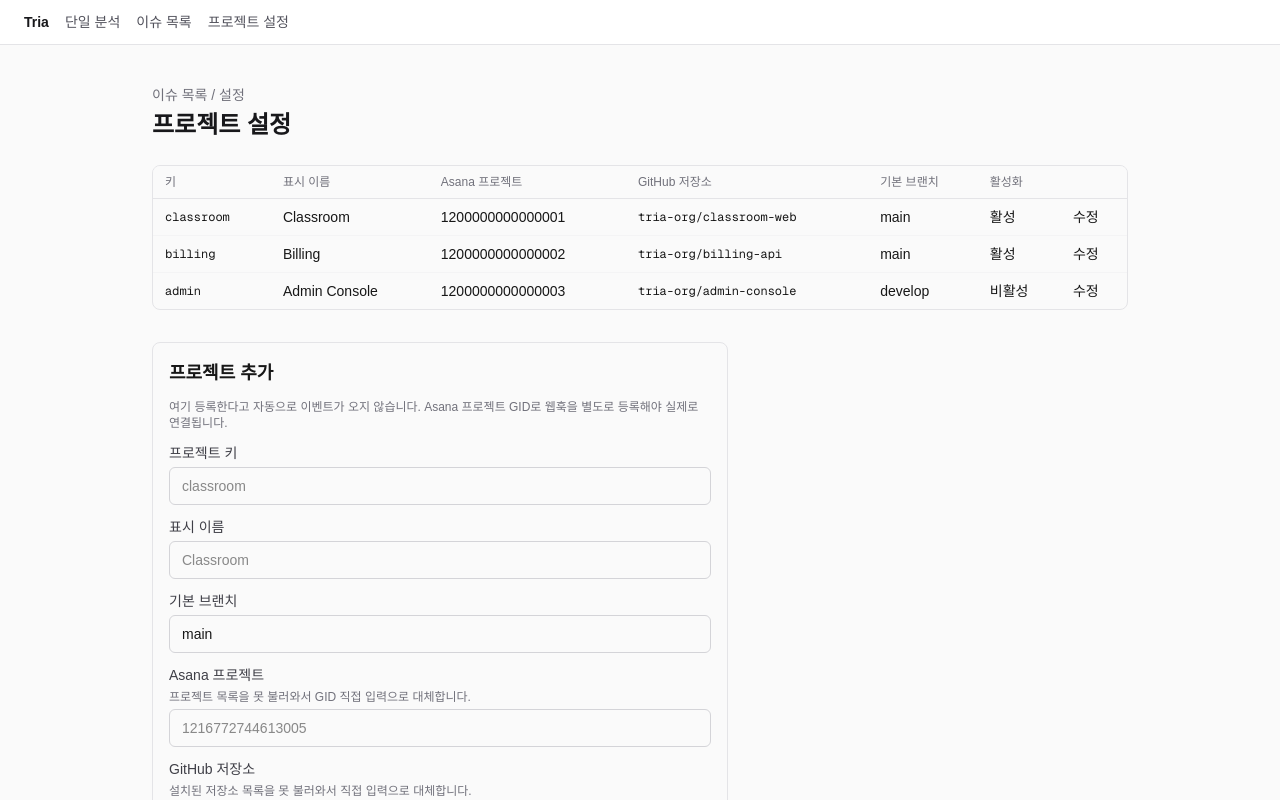
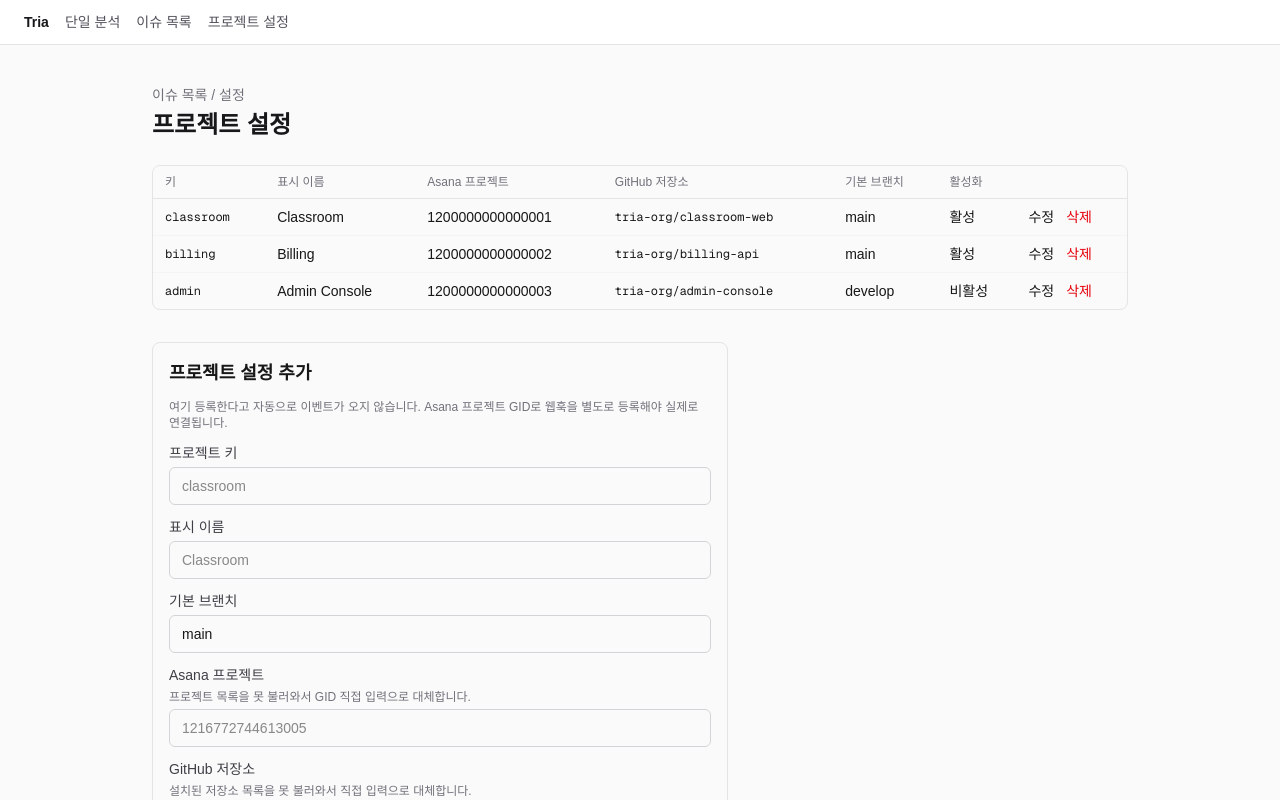
Before and after one commit to zxcv2987/tria, a Next.js app in the folder apps/web/: page /settings/projects in a window 1280 px wide. Shown: the top 800 px of the page. Built offline with nearby package versions, Linux system fonts and the light colour scheme.

Commit message:
프로젝트 설정 화면: 문구를 '프로젝트 설정 추가/수정'으로 변경, 설정 행 삭제 기능 추가

```diff
--- a/apps/web/components/project-config-form.tsx
+++ b/apps/web/components/project-config-form.tsx
@@ -88,6 +88,13 @@ export function ProjectConfigForm({ initialProjects }: Props) {
     startCreate();
   }
 
+  function handleDelete(id: string) {
+    if (!window.confirm("이 프로젝트 설정을 삭제할까요?")) return;
+    // TODO: /api/projects 연동
+    setProjects((prev) => prev.filter((p) => p.id !== id));
+    if (editingId === id) startCreate();
+  }
+
   return (
     <div className="flex flex-col gap-8">
       <div className="overflow-x-auto rounded-lg border border-zinc-200 dark:border-zinc-800">
@@ -118,6 +125,7 @@ export function ProjectConfigForm({ initialProjects }: Props) {
                 <td className="px-3 py-2">{p.defaultRef}</td>
                 <td className="px-3 py-2">{p.isActive ? "활성" : "비활성"}</td>
                 <td className="px-3 py-2">
+                  <div className="flex gap-3">
                     <button
                       type="button"
                       onClick={() => startEdit(p)}
@@ -125,6 +133,14 @@ export function ProjectConfigForm({ initialProjects }: Props) {
                     >
                       수정
                     </button>
+                    <button
+                      type="button"
+                      onClick={() => handleDelete(p.id)}
+                      className="text-sm text-red-600 underline-offset-2 hover:underline dark:text-red-400"
+                    >
+                      삭제
+                    </button>
+                  </div>
                 </td>
               </tr>
             ))}
@@ -138,7 +154,7 @@ export function ProjectConfigForm({ initialProjects }: Props) {
       >
         <div className="flex items-center justify-between gap-2">
           <h2 className="text-lg font-semibold">
-            {editingId ? "프로젝트 수정" : "프로젝트 추가"}
+            {editingId ? "프로젝트 설정 수정" : "프로젝트 설정 추가"}
           </h2>
           {editingId && (
             <button
```
Lines whose indentation alone changed are shown as unchanged.
